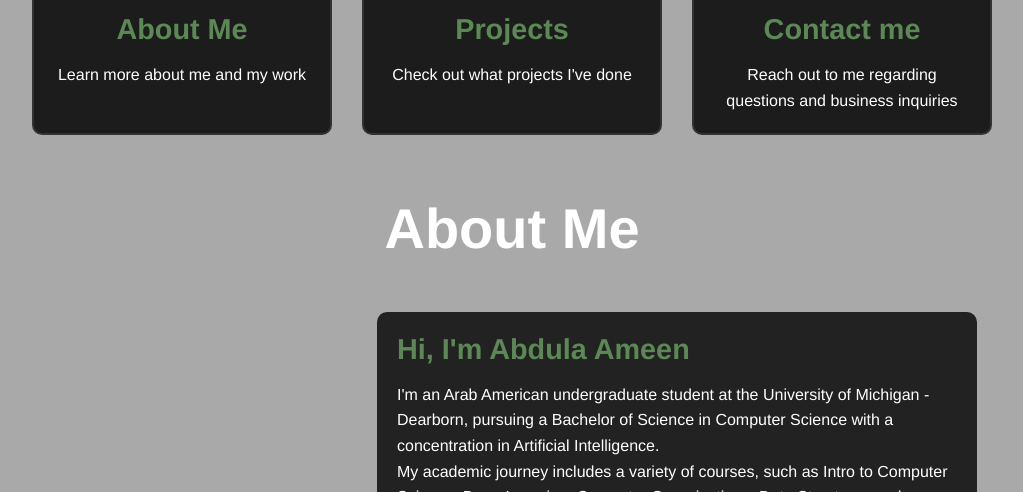
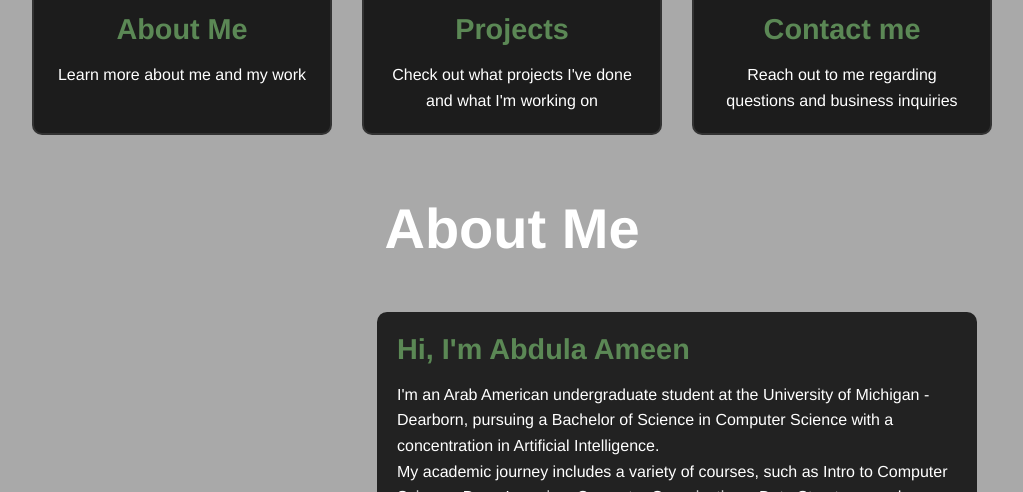
Before and after one commit to A-Aboody/PersonalPortfolio, a plain HTML site: page Index.html in a window 1280 px wide. Shown: the part 1091-1583 px from the top of the page, without its empty margins (128-1151 px from the left). Drawn offline with Linux system fonts and the light colour scheme.

Commit message:
Testing_2 Commit

```diff
--- a/Index.html
+++ b/Index.html
@@ -65,7 +65,7 @@
       <div class="work-item">
         <img src="C:\Users\Ameen\Pictures\Screenshots\Screenshot 2024-08-11 220733.png" alt="Cached Image">
         <h2>Projects</h2>
-        <p>Check out what projects I've done</p>
+        <p>Check out what projects I've done and what I'm working on</p>
       </div>
       <div class="work-item">
         <img src="C:\Users\Ameen\Pictures\Screenshots\Screenshot 2024-09-15 031228.png" alt="Ciri Image">
```
